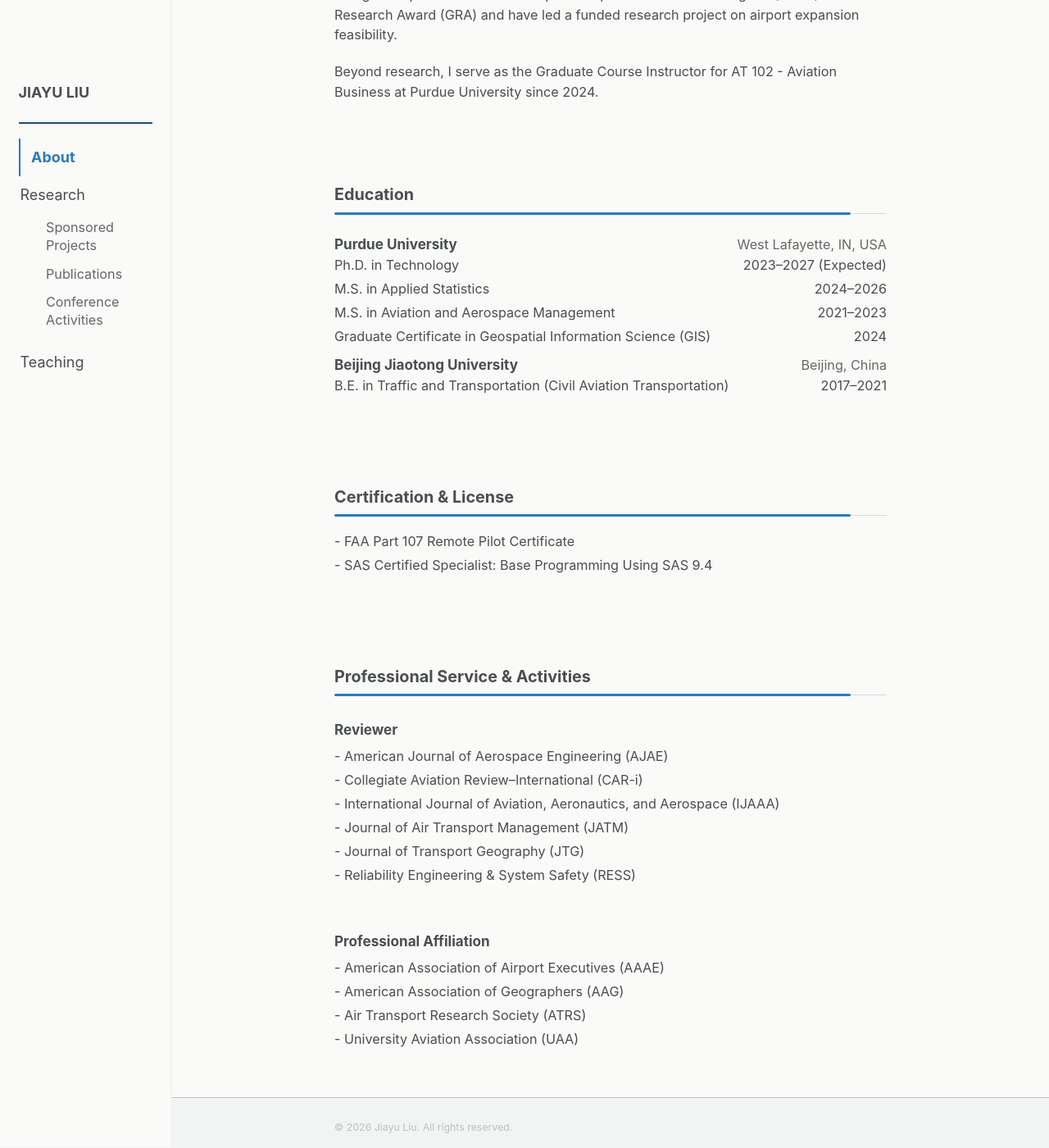
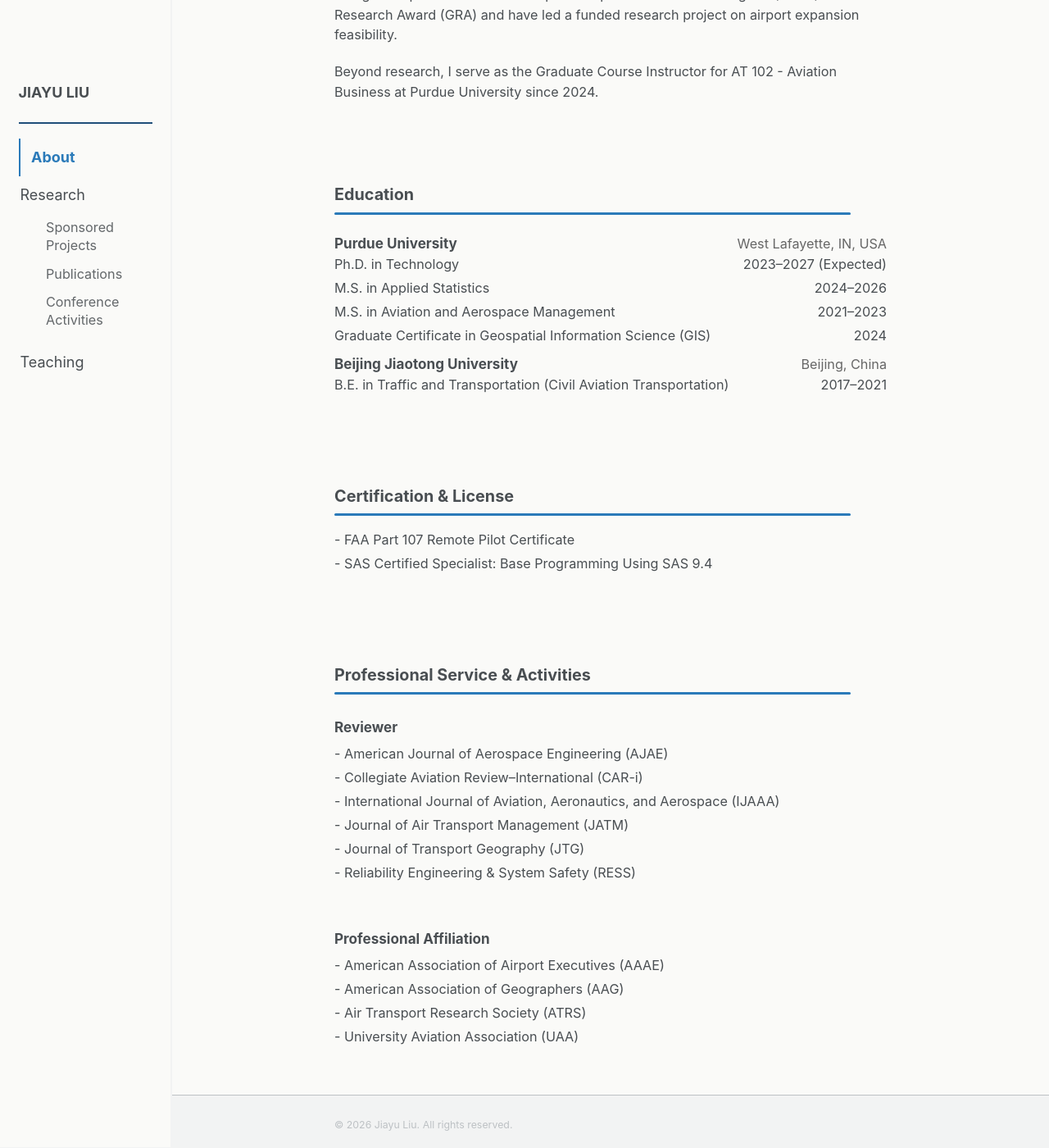
Before and after one commit to liu3309/liu3309.github.io, a Jekyll site: the page built from index.md, in a window 1280 px wide and 1400 px high, scrolled down 664 px. Shown: the whole window at 82% size. Built offline with Jekyll 4.4.1, drawn with Linux system fonts in a browser that asks for light colours; a script that is not in the unit is left out.

Commit message:
Update main.scss

```diff
--- a/assets/css/main.scss
+++ b/assets/css/main.scss
@@ -1836,7 +1836,7 @@ html {
   }
 
   .page__content {
-    padding-top: 5rem !important;
+    padding-top: 3rem !important;
   }
 }
 
@@ -1856,7 +1856,7 @@ html {
   font-size: 1.1em;
   font-weight: 700;
 
-  border-bottom: 1px solid #d5dce5;
+  border-bottom: none;
 }
 
 .page__content h2::after {
```
